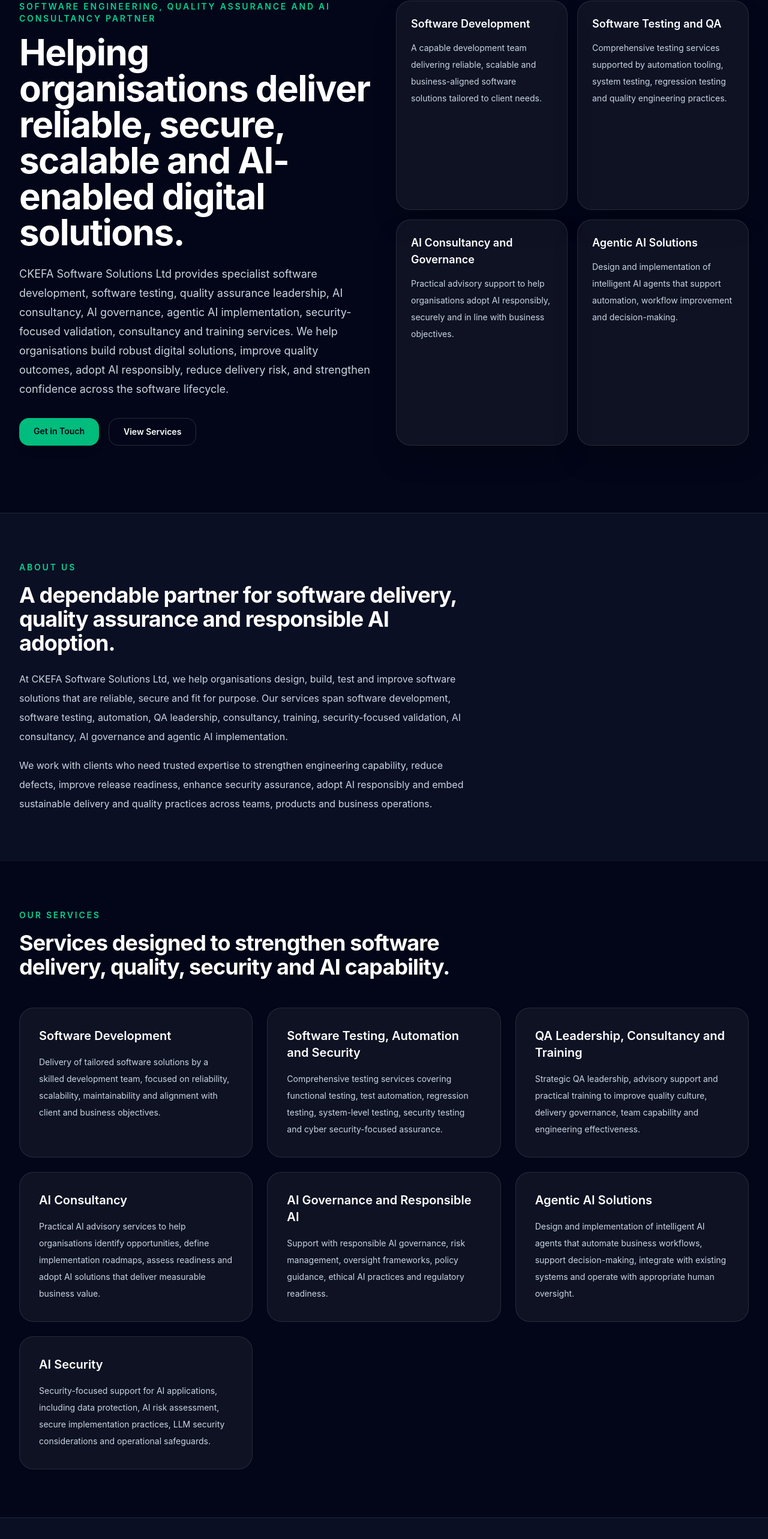
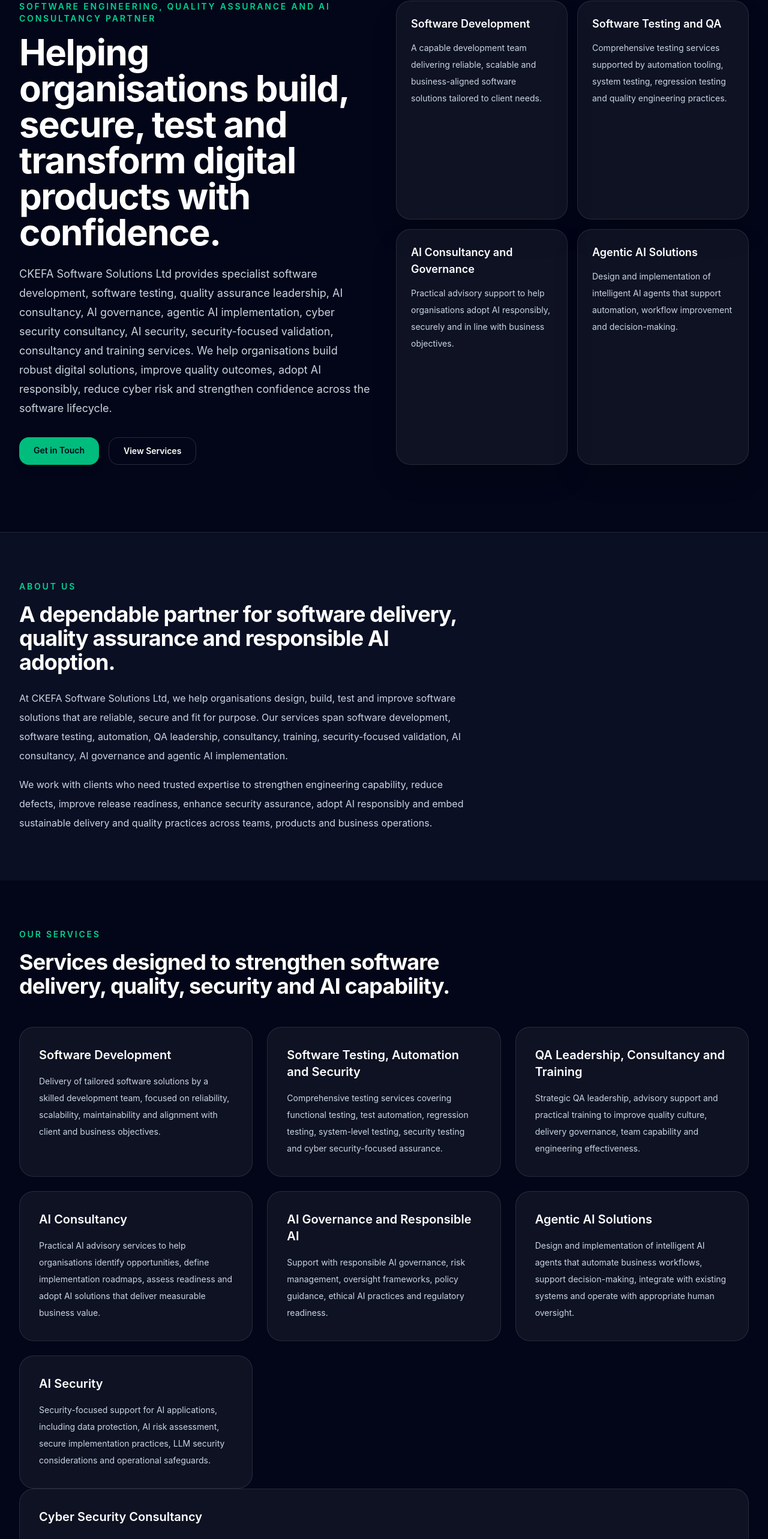
Before and after one commit to carlossik/ckefa-website, a React (Vite) app: page / in a window 1280 px wide. Shown: the part 192-2758 px from the top of the page at 60% size. Built offline with nearby package versions, Linux system fonts and the light colour scheme.

Commit message:
adding modified with new numbers  app.tsx

```diff
--- a/src/App.jsx
+++ b/src/App.jsx
@@ -7,7 +7,7 @@
           <div>
             <h1 className="text-xl font-bold tracking-wide">CKEFA Software Solutions Ltd</h1>
             <p className="text-sm text-slate-300">
-              Software Development, Testing, QA Leadership, AI Consultancy, Governance and Security
+              Software Engineering • Quality Engineering • Artificial Intelligence • Cyber Security
             </p>
           </div>
 
@@ -28,15 +28,15 @@
             </p>
 
             <h2 className="max-w-3xl text-4xl font-bold tracking-tight sm:text-5xl lg:text-6xl">
-              Helping organisations deliver reliable, secure, scalable and AI-enabled digital solutions.
+              Helping organisations build, secure, test and transform digital products with confidence.
             </h2>
 
             <p className="mt-6 max-w-2xl text-lg leading-8 text-slate-300">
-              CKEFA Software Solutions Ltd provides specialist software development, software testing,
-              quality assurance leadership, AI consultancy, AI governance, agentic AI implementation,
-              security-focused validation, consultancy and training services. We help organisations build
-              robust digital solutions, improve quality outcomes, adopt AI responsibly, reduce delivery risk,
-              and strengthen confidence across the software lifecycle.
+               CKEFA Software Solutions Ltd provides specialist software development, software testing,
+  quality assurance leadership, AI consultancy, AI governance, agentic AI implementation,
+  cyber security consultancy, AI security, security-focused validation, consultancy and training
+  services. We help organisations build robust digital solutions, improve quality outcomes,
+  adopt AI responsibly, reduce cyber risk and strengthen confidence across the software lifecycle.
             </p>
 
             <div className="mt-8 flex flex-wrap gap-4">
@@ -183,6 +183,14 @@
               </p>
             </div>
           </div>
+          <div className="rounded-3xl border border-white/10 bg-white/5 p-8">
+  <h3 className="text-xl font-semibold">Cyber Security Consultancy</h3>
+  <p className="mt-4 text-sm leading-7 text-slate-300">
+    Cyber security advisory support covering security assessments, secure software development
+    practices, vulnerability management, security testing, governance, risk management and
+    practical cyber resilience improvement.
+  </p>
+</div>
         </section>
 
         <section id="why-us" className="border-t border-white/10 bg-slate-900/60">
@@ -230,7 +238,31 @@
             </div>
           </div>
         </section>
+<section className="border-t border-white/10 bg-slate-900/60">
+  <div className="mx-auto max-w-7xl px-6 py-20 lg:px-8">
+    <div className="max-w-3xl">
+      <p className="text-sm font-semibold uppercase tracking-[0.2em] text-emerald-400">
+        AI and Cyber Security
+      </p>
 
+      <h2 className="mt-4 text-3xl font-bold tracking-tight sm:text-4xl">
+        Helping organisations adopt AI securely and responsibly.
+      </h2>
+
+      <p className="mt-6 text-base leading-8 text-slate-300">
+        As organisations accelerate AI adoption, the threat surface continues to expand. Large
+        Language Models, autonomous AI agents, data pipelines, APIs and AI-enabled decision systems
+        introduce new security, governance and operational risks.
+      </p>
+
+      <p className="mt-4 text-base leading-8 text-slate-300">
+        CKEFA Software Solutions helps organisations address these challenges by combining cyber
+        security consultancy, AI governance, secure software engineering, AI security and quality
+        assurance into a practical, integrated delivery approach.
+      </p>
+    </div>
+  </div>
+</section>
         <section id="contact" className="mx-auto max-w-7xl px-6 py-20 lg:px-8">
           <div className="grid gap-10 lg:grid-cols-2">
             <div>
@@ -249,12 +281,12 @@
               <div className="mt-8 space-y-4 text-sm text-slate-200">
                 <p><span className="font-semibold text-white">Company:</span> CKEFA Software Solutions Ltd</p>
                 <p><span className="font-semibold text-white">Email:</span> info@ckefa.co.uk</p>
-                <p><span className="font-semibold text-white">Phone:</span> 07951750370</p>
+                <p><span className="font-semibold text-white">Phone:</span> +44(02083039053),+44(07951750370)</p>
                 <p><span className="font-semibold text-white">Location:</span> United Kingdom</p>
                 <p>
                   <span className="font-semibold text-white">Services:</span> Software Development, Software Testing,
-                  QA Leadership, Test Automation, AI Consultancy, AI Governance, Agentic AI Solutions, AI Security,
-                  Consultancy and Training
+  QA Leadership, Test Automation, AI Consultancy, AI Governance, Agentic AI Solutions, AI Security,
+  Cyber Security Consultancy, Consultancy and Training
                 </p>
               </div>
             </div>
@@ -406,7 +438,7 @@
         <div className="mx-auto flex max-w-7xl flex-col gap-3 px-6 py-6 text-sm text-slate-400 lg:flex-row lg:items-center lg:justify-between lg:px-8">
           <p>© 2026 CKEFA Software Solutions Ltd. All rights reserved.</p>
           <p>
-            Software Development | Software Testing | QA Leadership | AI Consultancy | AI Governance | Agentic AI | Security
+            Software Engineering | Quality Engineering | Artificial Intelligence | Cyber Security
           </p>
         </div>
       </footer>
```
